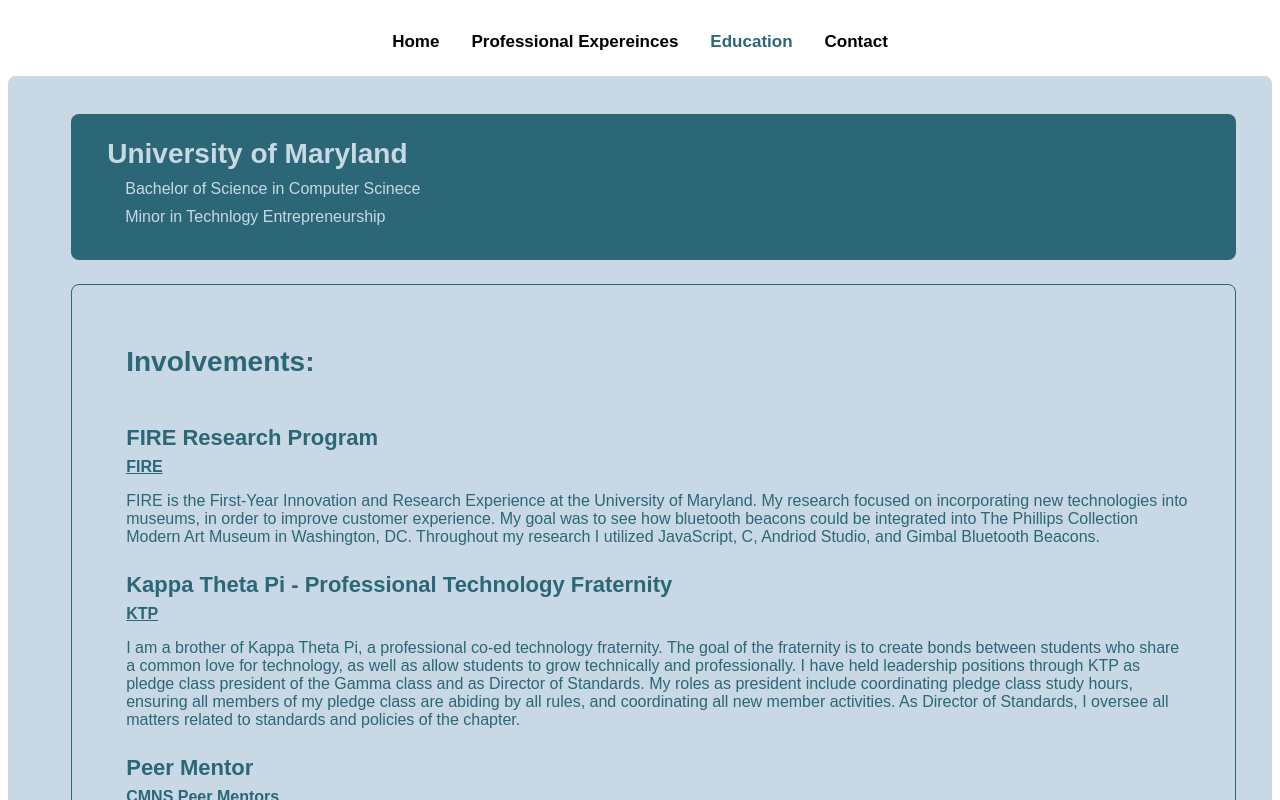
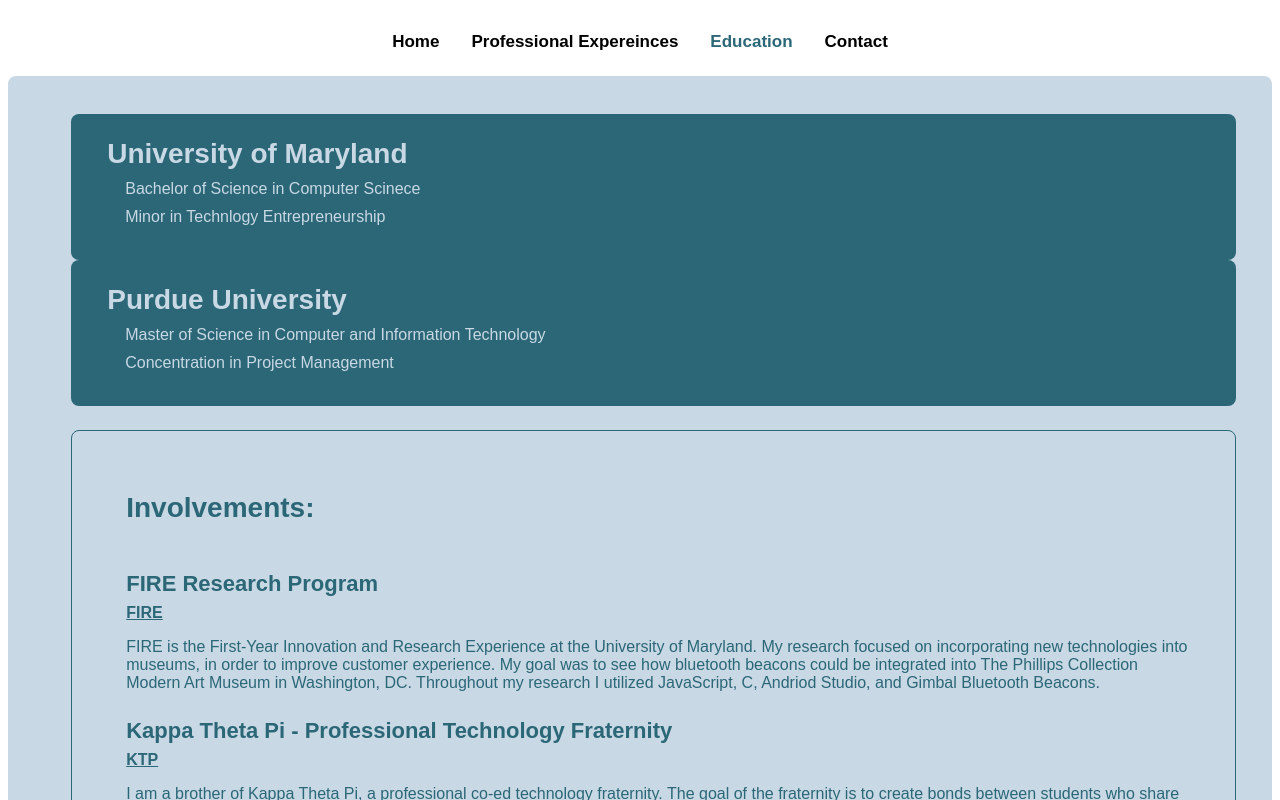
Before and after one commit to jennifercorzo/jcorzo, an Angular app: page / in a window 1280 px wide. Both pictures are taken after a click on the button "Education". Shown: the top 800 px of the page. Built offline with nearby package versions, Linux system fonts and the light colour scheme.

Commit message:
Add Purdue masters

```diff
--- a/src/app/app.component.html
+++ b/src/app/app.component.html
@@ -111,6 +111,11 @@
       <div class="eduSpacing eduData">Bachelor of Science in Computer Scinece</div>
       <div class="eduSpacing eduData">Minor in Technlogy Entrepreneurship</div>
     </div>
+    <div class="umd">
+      <div class="eduHeading header">Purdue University </div>
+      <div class="eduSpacing eduData">Master of Science in Computer and Information Technology </div>
+      <div class="eduSpacing eduData">Concentration in Project Management</div>
+    </div>
     <div class="involvement">
       <h4 class="eduSpacing header">Involvements: </h4>
         <div class="eduSpacing">
```
